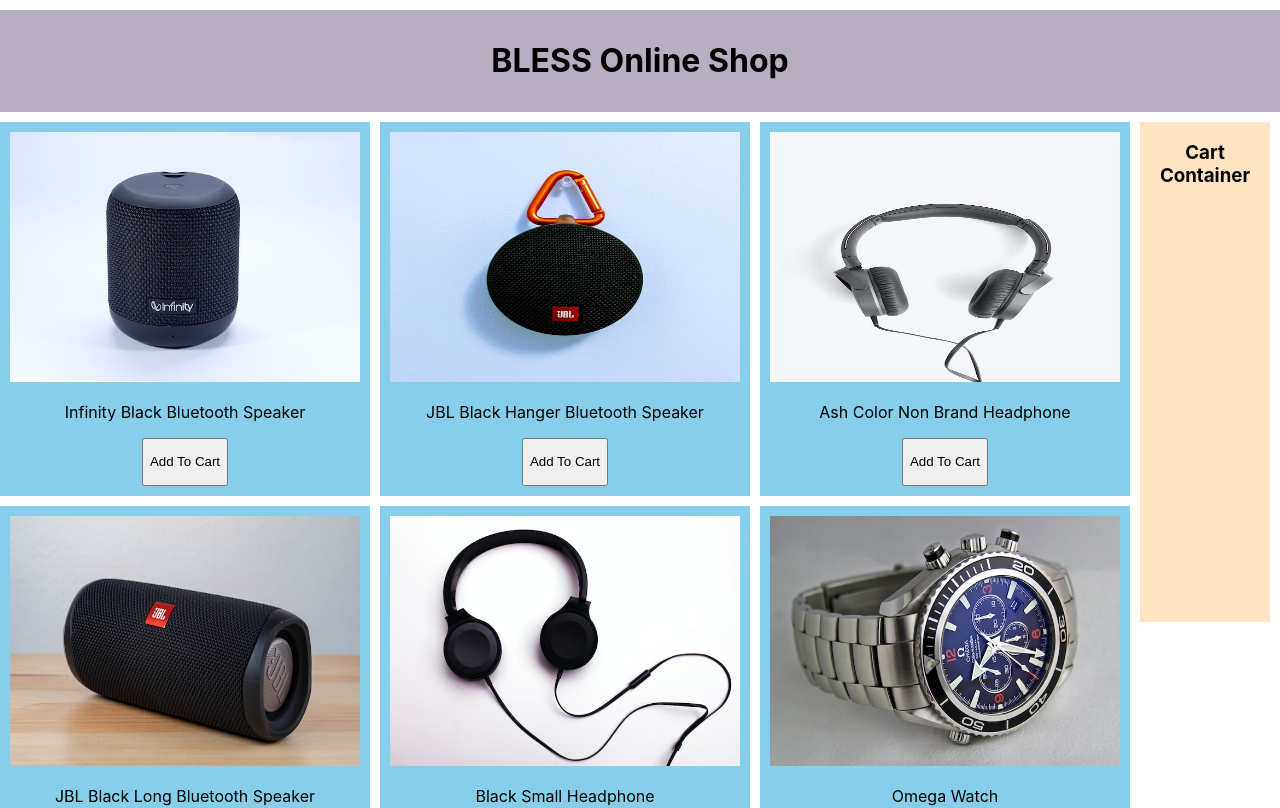
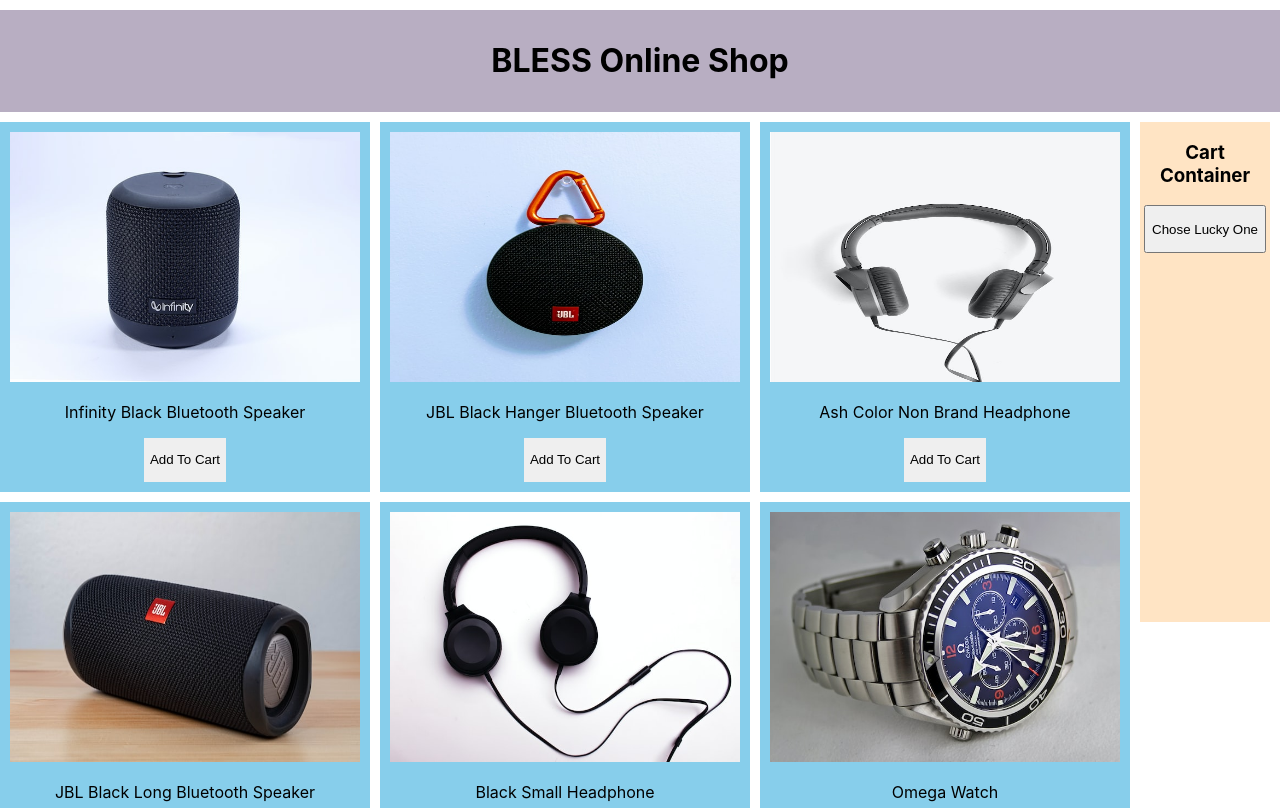
Before and after one commit to juniorovi/Bless-Online-Shop, a React (Create React App) app: page / in a window 1280 px wide. Shown: the top 808 px of the page. Built offline with nearby package versions, Linux system fonts and the light colour scheme.

Commit message:
button Hover added

```diff
--- a/src/components/Cart/Cart.js
+++ b/src/components/Cart/Cart.js
@@ -1,7 +1,7 @@
 import React from 'react';
 import './Cart.css'
 
-const Cart = ({ data }) => {
+const Cart = ({ data, luckyBtn }) => {
     return (
         <div className='cart'>
             <h3>Cart Container</h3>
@@ -11,12 +11,13 @@
                     <div className='cartInfo'>
                         <img src={item.image} alt="" />
                         <h4>{item.name}</h4>
-
                     </div>
                     )
                 })
             }
 
+
+            <button onClick={()=>luckyBtn()}><p>Chose Lucky One</p></button>
         </div>
     );
 };
--- a/src/components/Product/Product.css
+++ b/src/components/Product/Product.css
@@ -7,3 +7,9 @@
     padding: 10px;
     position: relative;
 }
+.productInfo button{
+    border: 0px;
+}
+.productInfo button:hover{
+    background-color: aquamarine;
+}
--- a/src/components/Product/Product.js
+++ b/src/components/Product/Product.js
@@ -1,17 +1,12 @@
 import React from 'react';
 import './Product.css';
-
-
-
 const Product = ({ product, btnClicked }) => {
     const { price, name, image } = product;
-    // console.log(image);
     return (
         <div>
             <div className='product'>
-
                 <img src={image} alt="" />
-                <div>
+                <div className='productInfo'>
                     <p>{name}</p>
                     <p>{price} </p>
                     <button onClick={() => btnClicked(product)}><p>Add To Cart</p></button>
--- a/src/components/Shop/Shop.js
+++ b/src/components/Shop/Shop.js
@@ -20,6 +20,10 @@
         }
         setData(newData);
     }
+
+    const luckyOne=()=>{
+        console.log('Hello lucky one');
+    }
     return (
         <div className='shop-container'>
             <div className='products-container'>
@@ -31,12 +35,7 @@
                     ></Product>)
                 }
             </div>
-            <Cart data={data}></Cart>
-            {/* {
-                data.map(datum=><Cart
-                datum ={datum}
-                ></Cart>)
-            } */}
+            <Cart data={data} luckyBtn={luckyOne}></Cart>
         </div>
     );
 };
```
